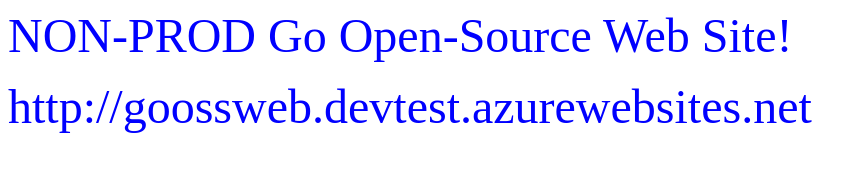
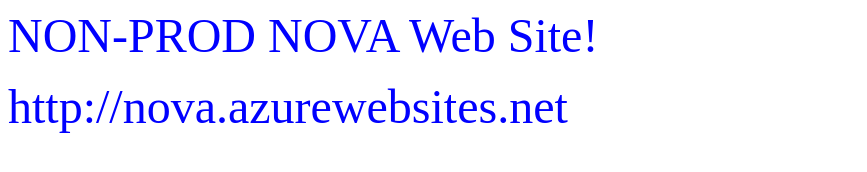
Before and after one commit to rotemrozmarin/AzureAppServ, a plain HTML site: page index.html in a window 1280 px wide. Shown: the whole page, without its empty margins (0-867 px from the left). Drawn offline with Linux system fonts and the light colour scheme.

Commit message:
Update index.html

```diff
--- a/index.html
+++ b/index.html
@@ -1,7 +1,7 @@
 <html>
 <header><title>This is title</title></header>
 <body style="background-color:non;">
-<font size="18" color="blue">NON-PROD Go Open-Source Web Site!</font>
+<font size="18" color="blue">NON-PROD NOVA Web Site!</font>
   </p>
-<font size="8" color="blue">http://goossweb.devtest.azurewebsites.net</font>
+<font size="8" color="blue">http://nova.azurewebsites.net</font>
   </html>
```
